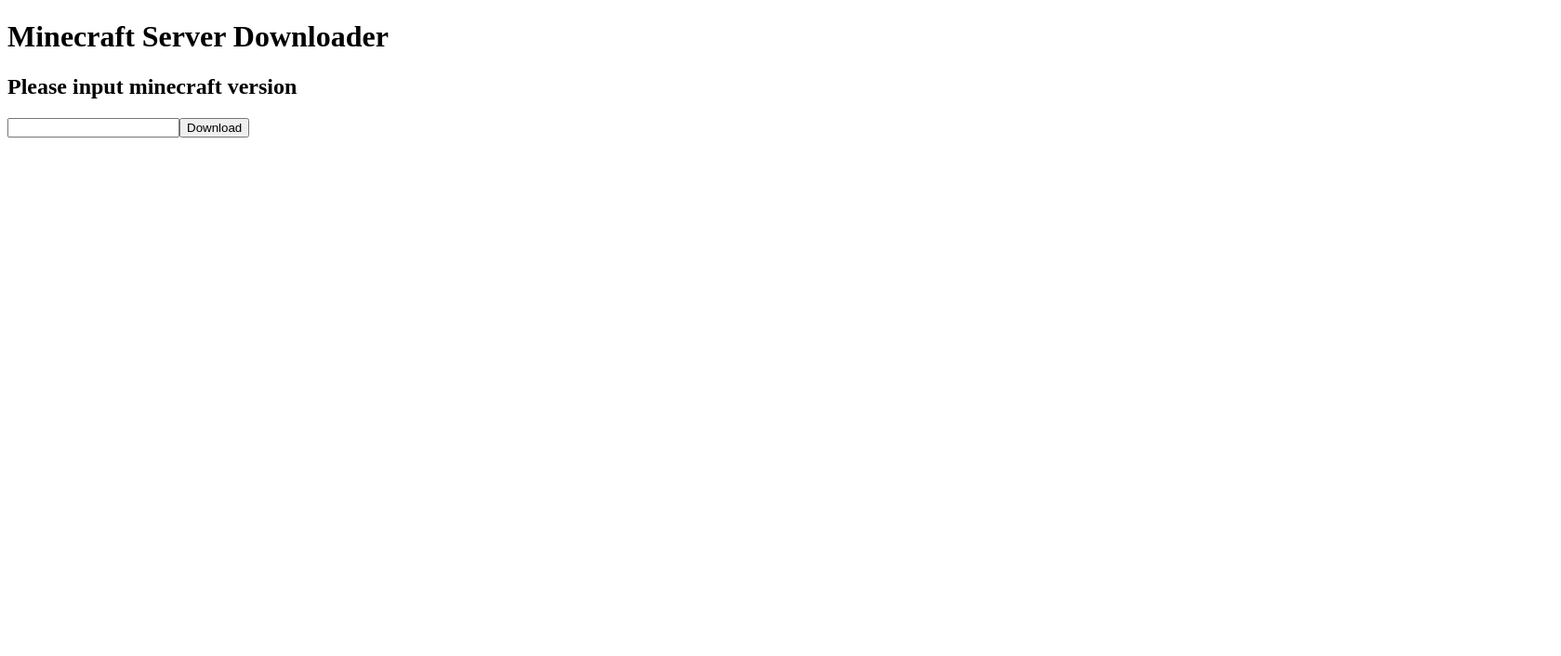
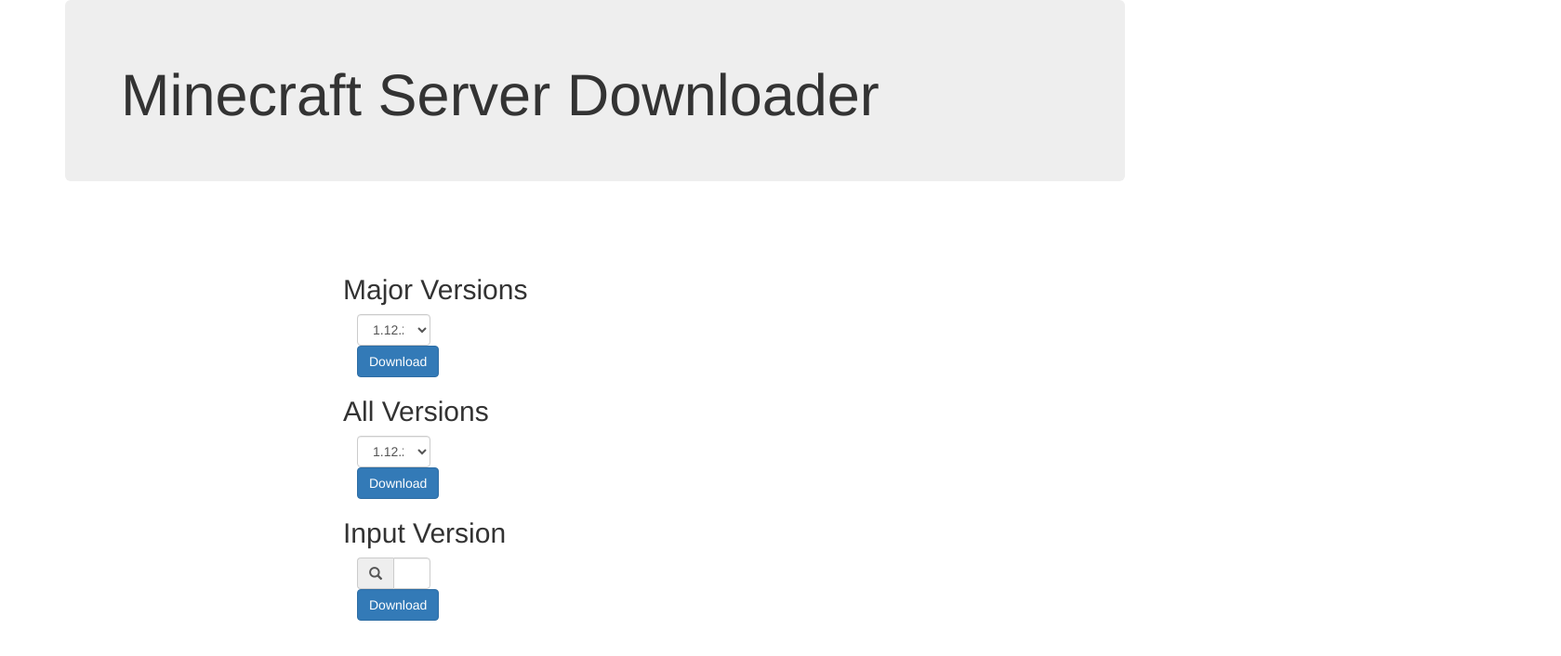
Before and after one commit to JichouP/MinecraftServerDownloader, a plain HTML site: page index.html in a window 1280 px wide. Shown: the whole page at 93% size, 1679 px wide, since content can reach past the window. Drawn offline with nearby package versions, Linux system fonts and the light colour scheme.

Commit message:
作り直した

```diff
--- a/index.html
+++ b/index.html
@@ -4,14 +4,111 @@
   <meta charset="UTF-8">
   <meta name="viewport" content="width=device-width, initial-scale=1.0">
   <meta http-equiv="X-UA-Compatible" content="ie=edge">
+  <link rel="stylesheet" href="https://maxcdn.bootstrapcdn.com/bootstrap/3.3.7/css/bootstrap.min.css">
+  <style type="text/css">
+    div.outer {
+      margin: 50px -30% 0px 30%;
+    }
+  </style>
+  <script type="text/javascript">
+    function getMajorVersion() {majorVersion = document.getElementById('majorVersion').value;}
+    function getAllVersion() {allVersion = document.getElementById('allVersion').value;}
+    function getInputVersion() {inputVersion = document.getElementById('inputVersion').value;}
+  </script>
   <title>Minecraft Server Downloader</title>
 </head>
 <body>
-  <div>
-    <h1>Minecraft Server Downloader</h1>
-    <h2>Please input minecraft version</h2>
-    <script>function getVersion() {version = document.getElementById('version').value;}</script>
-    <div><input type="text" name="version" id="version"><button id="Download" onclick="getVersion(); window.open('https://s3.amazonaws.com/Minecraft.Download/versions/' + version + '/minecraft_server.' + version + '.jar')">Download</button></div>
-  </div>
+  <div class="container">
+    <div class="jumbotron">
+      <h1>Minecraft Server Downloader</h1>
+    </div>
+ </div>
+  <div class="outer">
+    <div class="row">
+    <h2>Major Versions</h2>
+      <div class="col-xs-1">
+        <select class="form-control" name="majoeVersion" id="majorVersion">
+          <option value="1.12.2">1.12.2</option>
+          <option value="1.11.2">1.11.2</option>
+          <option value="1.10.2">1.10.2</option>
+          <option value="1.9.4">1.9.4</option>
+          <option value="1.8.9">1.8.9</option>
+          <option value="1.7.10">1.7.10</option>
+          <option value="1.6.4">1.6.4</option>
+          <option value="1.6.2">1.6.2</option>
+          <option value="1.5.2">1.5.2</option>
+          <option value="1.4.7">1.4.7</option>
+          <option value="1.3.2">1.3.2</option>
+          <option value="1.2.5">1.2.5</option>
+        </select>
+        <button class="btn btn-primary" onclick="getMajorVersion(); window.open('https://s3.amazonaws.com/Minecraft.Download/versions/' + majorVersion + '/minecraft_server.' + majorVersion + '.jar')">Download</button>
+      </div>
+    </div>
+    <div class="row">
+    <h2>All Versions</h2>
+      <div class="col-xs-1">
+        <select class="form-control" name="allVersion" id="allVersion">
+          <option value="1.12.2">1.12.2</option>
+          <option value="1.12.1">1.12.1</option>
+          <option value="1.12">1.12</option>
+          <option value="1.11.2">1.11.2</option>
+          <option value="1.11.1">1.11.1</option>
+          <option value="1.11">1.11</option>
+          <option value="1.10.2">1.10.2</option>
+          <option value="1.10.1">1.10.1</option>
+          <option value="1.10">1.10</option>
+          <option value="1.9.4">1.9.4</option>
+          <option value="1.9.3">1.9.3</option>
+          <option value="1.9.2">1.9.2</option>
+          <option value="1.9.1">1.9.1</option>
+          <option value="1.9">1.9</option>
+          <option value="1.8.9">1.8.9</option>
+          <option value="1.8.8">1.8.8</option>
+          <option value="1.8.7">1.8.7</option>
+          <option value="1.8.6">1.8.6</option>
+          <option value="1.8.5">1.8.5</option>
+          <option value="1.8.4">1.8.4</option>
+          <option value="1.8.3">1.8.3</option>
+          <option value="1.8.2">1.8.2</option>
+          <option value="1.8.2">1.8.1</option>
+          <option value="1.8">1.8</option>
+          <option value="1.7.10">1.7.10</option>
+          <option value="1.7.9">1.7.9</option>
+          <option value="1.7.8">1.7.8</option>
+          <option value="1.7.7">1.7.7</option>
+          <option value="1.7.6">1.7.6</option>
+          <option value="1.7.5">1.7.5</option>
+          <option value="1.7.4">1.7.4</option>
+          <option value="1.7.3">1.7.3</option>
+          <option value="1.7.2">1.7.2</option>
+          <option value="1.6.4">1.6.4</option>
+          <option value="1.6.2">1.6.2</option>
+          <option value="1.6.1">1.6.1</option>
+          <option value="1.5.2">1.5.2</option>
+          <option value="1.5.1">1.5.1</option>
+          <option value="1.4.7">1.4.7</option>
+          <option value="1.4.6">1.4.6</option>
+          <option value="1.4.5">1.4.5</option>
+          <option value="1.4.4">1.4.4</option>
+          <option value="1.4.3">1.4.3</option>
+          <option value="1.4.2">1.4.2</option>
+          <option value="1.4.1">1.4.1</option>
+          <option value="1.3.2">1.3.2</option>
+          <option value="1.3.1">1.3.1</option>
+          <option value="1.2.5">1.2.5</option>
+        </select>
+        <button class="btn btn-primary" onclick="getAllVersion(); window.open('https://s3.amazonaws.com/Minecraft.Download/versions/' + allVersion + '/minecraft_server.' + allVersion + '.jar')">Download</button>
+      </div>
+    </div>
+    <div class="row">
+    <h2>Input Version</h2>
+      <div class="col-xs-1">
+        <div class="input-group form">
+          <span class="input-group-addon"><i class="glyphicon glyphicon-search"></i></span>
+          <input class="form-control" type="text" name="inputVersion" id="inputVersion">
+        </div>
+        <button class="btn btn-primary" onclick="getInputVersion(); window.open('https://s3.amazonaws.com/Minecraft.Download/versions/' + inputVersion + '/minecraft_server.' + inputVersion + '.jar')">Download</button>
+      </div>
+    </div>
 </body>
 </html>
```
